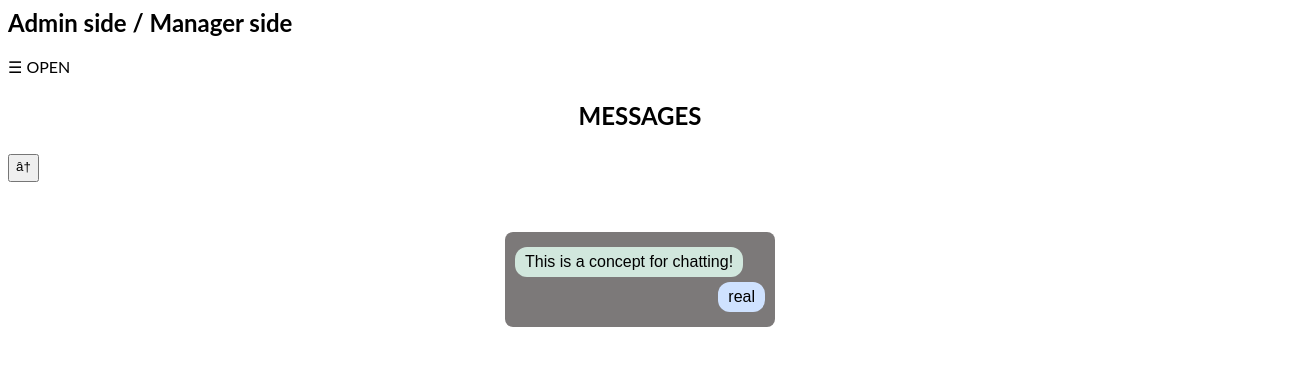
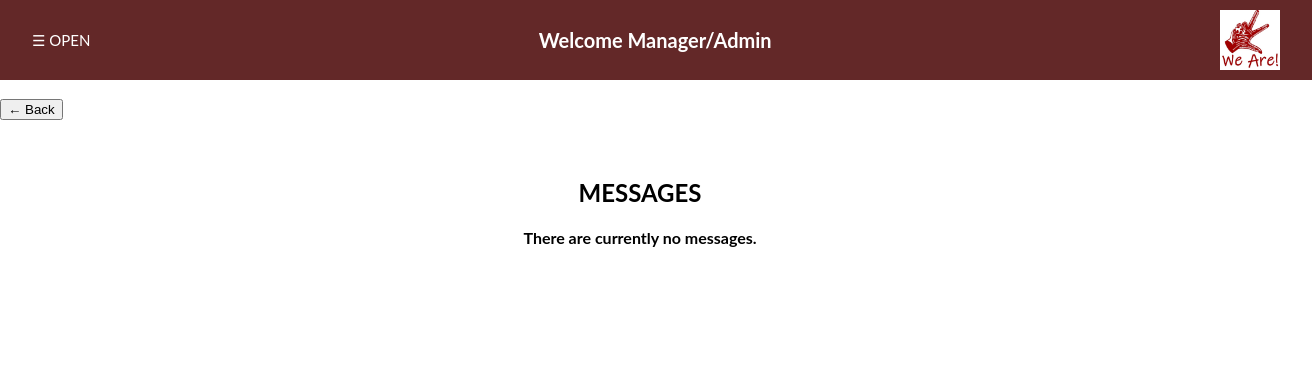
Before and after one commit to BryanRazon/BSIT2A-Donation-Management-System, a plain HTML site: page MESSAGES.html in a window 1280 px wide. Shown: the whole page, 1312 px wide, since content can reach past the window. Drawn offline with Linux system fonts and the light colour scheme.

Commit message:
Updated MESSAGES.html

```diff
--- a/MESSAGES.html
+++ b/MESSAGES.html
@@ -7,6 +7,8 @@
                 <style>
                 body {
                     font-family: "Lato" , sans-serif;
+                    margin: 0;
+                    padding: 0;
                 }
 
 
@@ -17,7 +19,7 @@
                     z-index: 1;
                     top: 0;
                     left: 0;
-                    background-color: lightgray;
+                    background-color: #632828;
                     overflow-x: hidden;
                     transition: 0.5s;
                     padding-top: 60px;
@@ -52,79 +54,69 @@
             .sidenav {padding-top: 15;}
             .sidenav a{font-size: 18px;}
         }
+
+        header {
+      background: #632828;
+      color: #fff;
+      padding: 0.5rem 1rem;
+      width: 100%;
+    }
+
+    nav {
+      display: flex;
+      justify-content: space-between;
+      align-items: center;
+      padding: 0 1rem;
+
+    }
+
+
+    nav h2 {
+        font-size: 20px;
+        color: white;
+        justify-content: center;
+    }
+
+    .logo {
+      width: 60px;
+      height: auto;
+    }
         </style>
 
 
 
     <body>
+        <header>
+            <nav>
+                <span style="font-size: 15px; cursor: pointer;" onclick="openNav()">&#9776; OPEN</span>
+                <center><h2><p><b> Welcome Manager/Admin </b> </p> </h2></center>
+                <img src="logo.jpg" alt="Logo" class="logo">
+            </nav>
+        </header>
+
         <div id="MySideNav" class="sidenav">
             <a href="javscript:void(0)" class="closebtn" onclick="closeNav()">&times;</a>
-            <a href="adminside.html"> HOME</a>
+            <a href="Admin.html"> HOME</a>
             <a href="OVERVIEW.html"> OVERVIEW </a>
             <a href="TRANSACTION.html"> TRANSACTION </a>
             <a href="MESSAGES.html"> MESSAGES </a>
             <a href="index.html"> Logout </a>
         </div>
 
-        <h2> Admin side / Manager side </h2>
-
-
-
-        <span style="font: 30px;cursor: pointer;" onclick="openNav()">&#9776; OPEN</span>
+        <br><button class="back-button" onclick="history.back()">← Back</button><br>
+        <br><br><center><h2><b>MESSAGES</b></h2></center>
 
 
         <script>
             function openNav() {
                 document.getElementById("MySideNav").style.width = "250";
             }
-
-
             function closeNav() {
                 document.getElementById("MySideNav").style.width="0";
             }
         </script>
-        <center><h2><p> MESSAGES  </p> </h2></center>
-            <p>
-                <h2><button onclick= "history.back()"">←</button></h2
-            </p>
-        <meta charset="UTF-8">
-            <style>
-                .chat-box {
-                    width: 250px;
-                    margin: 50px auto;
-                    border-radius: 8px;
-                    padding: 10px;
-                    font-family: Arial,sans-serif;
-                    background-color: #7c7979;
-
-                }
-
-                .message{
-                    background-color: #d1e7dd;
-                    padding: 6px 10px;
-                    border-radius: 12px;
-                    margin: 5px 0;
-                    width: fit-content;
-                }
 
 
-                .message.user {
-                    background-color: #cfe2ff;
-                    margin-left: auto;
-                }
-            </style>
-           </head>
-
-
-           <body>
-                <div class="chat-box">
-                    <div class="message">
-                        This is a concept for chatting!
-                    </div>
-                    <div class="message user">
-                         real
-                    </div>
-                </div>
-           </body>
+           <center><h4>There are currently no messages.</h4></center>
     </body>
 </html>
```
